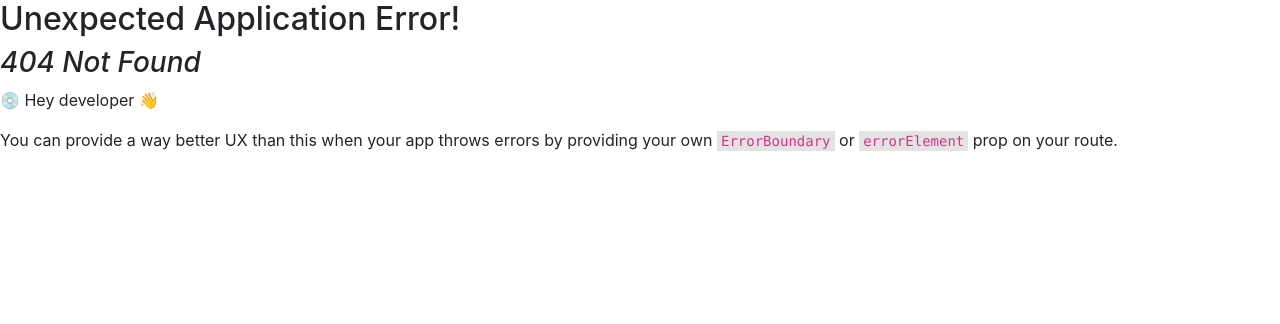
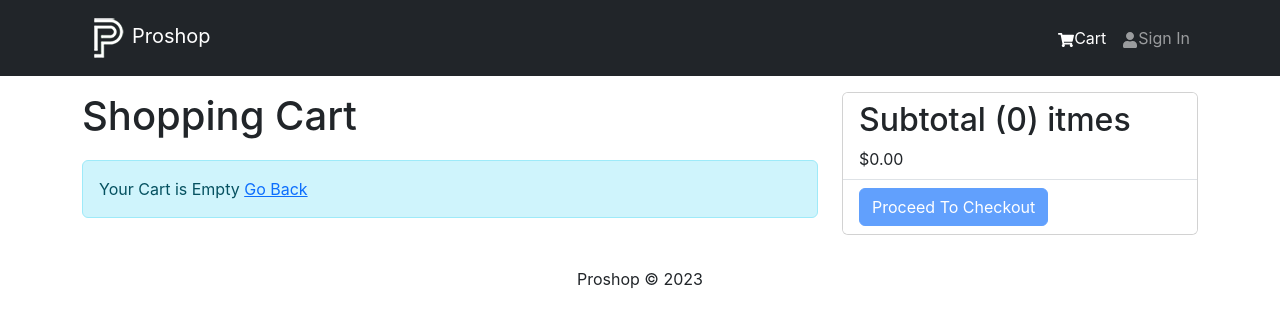
Before and after one commit to MeetJoshi1703/ecomm, a React (Create React App) app in the folder frontend/: page /cart in a window 1280 px wide. Before the commit this address had no page. Shown: the top 324 px of the page. Built offline with nearby package versions, Linux system fonts and the light colour scheme.

Commit message:
shopping cart functionality

```diff
--- a/frontend/package.json
+++ b/frontend/package.json
@@ -43,5 +43,8 @@
       "last 1 firefox version",
       "last 1 safari version"
     ]
+  },
+  "devDependencies": {
+    "browserify-fs": "^1.0.0"
   }
 }
--- a/frontend/src/components/Header.jsx
+++ b/frontend/src/components/Header.jsx
@@ -1,10 +1,16 @@
 import React from 'react';
-import {Navbar,Nav,Container} from 'react-bootstrap';
+import {Badge,Navbar,Nav,Container} from 'react-bootstrap';
 import { FaShoppingCart,FaUser } from 'react-icons/fa';
+import { useSelector } from 'react-redux';
 import logo from '../assets/logo.png';
 import {LinkContainer} from 'react-router-bootstrap';
 
+
 const Header = () => {
+
+    const { cartItems } = useSelector((state) => state.cart);
+
+
   return (
     <header>
         <Navbar bg='dark' variant='dark' expand='md' collapseOnSelect >
@@ -18,7 +24,14 @@
                 <Navbar.Toggle aria-controls='basic-bavbar-nav' />
                 <Navbar.Collapse id='basic-navbar-nav'>
                     <Nav className='ms-auto'>
-                    <LinkContainer to='/cart'><Nav.Link><FaShoppingCart />Cart</Nav.Link></LinkContainer>
+                    <LinkContainer to='/cart'><Nav.Link><FaShoppingCart />
+                    Cart
+                    {cartItems.length > 0 && (
+                        <Badge pill bg='success' style={{marginLeft:'5px'}}>
+                            {cartItems.reduce((a,c)=>a+c.qty,0)}
+                        </Badge>
+                    )}
+                    </Nav.Link></LinkContainer>
                     <LinkContainer to='/login'><Nav.Link><FaUser />Sign In</Nav.Link></LinkContainer>
                     </Nav>
                 </Navbar.Collapse>
--- a/frontend/src/index.js
+++ b/frontend/src/index.js
@@ -9,6 +9,7 @@
 import reportWebVitals from './reportWebVitals';
 import HomeScreen from './screens/HomeScreen';
 import ProductScreen from './screens/ProductScreen';
+import CartScreen from './screens/CartScreen';
 
 
 const router = createBrowserRouter(
@@ -16,6 +17,7 @@
     <Route path='/' element={<App />}>
       <Route path='/' index={true} element={<HomeScreen />} />
       <Route path='/product/:id' index={true} element={<ProductScreen />} />
+      <Route path='/cart' index={true} element={<CartScreen />} />
     </Route>
   )
 );
--- /dev/null
+++ b/frontend/src/screens/CartScreen.jsx
@@ -0,0 +1,103 @@
+import {Link,useNavigate} from 'react-router-dom';
+import {useDispatch,useSelector} from 'react-redux'
+import {Row,Col,ListGroup,Button,Card,Form,Image} from 'react-bootstrap';
+import {FaTrash} from 'react-icons/fa';
+import Message from '../components/Message';
+import { addToCart,removeFromCart } from '../slices/cartSlice';
+
+const CartScreen = () => {
+    const navigate = useNavigate();
+    const dispatch = useDispatch();
+
+    const cart = useSelector((state)=>state.cart);
+    const {cartItems} = cart;
+
+    const addToCartHandler=async (product,qty)=>{
+        dispatch(addToCart({...product,qty}))
+    }
+
+    const removeFromCartHandler=async (id)=>{
+        dispatch(removeFromCart(id));
+    }
+
+    const checkOutHandler = ()=>{
+        navigate('/login?redirect=/shipping')
+    }
+
+  return (
+    <Row>
+        <Col md={8}>
+            <h1 style={{marginBottom:'20PX'}}>Shopping Cart</h1>
+            { cartItems.length === 0 ? (
+                <Message>
+                    Your Cart is Empty <Link to='/'>Go Back</Link>
+                </Message>
+            ) : (
+                <ListGroup variant='flush'>
+                    {cartItems.map((item)=>(
+                        <ListGroup.Item key={item._id}>
+                            <Row>
+                                <Col md={2}>
+                                    <Image src={item.image} alt={item.name} fluid rounded />
+                                </Col>
+                                <Col md={3}>
+                                    <Link to ={`/product/${item._id}`}>{item.name}</Link>
+                                </Col>
+                                <Col md={2}>
+                                    ${item.price}
+                                </Col>
+                                <Col md={2}>
+                                <Form.Control
+                                    as='select'
+                                    value={item.qty}
+                                    onChange={(e)=>addToCartHandler(item,Number(e.target.value))}
+                                    >
+
+                                    {[...Array(item.countInStock).keys()].map((x)=>(
+                                        <option key={x+1} value={x+1}>
+                                        {x+1}
+                                        </option>
+                                    ))}
+
+                                </Form.Control>
+                                </Col>
+                                <Col md={2}>
+                                    <Button type='button' variant='light' onClick={()=>removeFromCartHandler(item._id)}>
+                                        <FaTrash />
+                                    </Button>
+                                </Col>
+                            </Row>
+                        </ListGroup.Item>
+                    ))}
+                </ListGroup>
+            ) }
+        </Col>
+        <Col md={4}>
+            <Card>
+                <ListGroup variant = 'flush'>
+                    <ListGroup.Item>
+                        <h2>
+                            Subtotal ({cartItems.reduce((acc,item)=>acc+item.qty,0)})
+                            itmes
+                        </h2>
+                        ${cartItems.reduce((acc,item)=>acc+item.qty*item.price,0).toFixed(2)}
+                    </ListGroup.Item>
+                    <ListGroup.Item>
+                        <Button
+                            type='button'
+                            className='btn-block'
+                            disabled={cartItems.length===0}
+                            onClick={checkOutHandler}
+                        >
+                            Proceed To Checkout
+                        </Button>
+                    </ListGroup.Item>
+                </ListGroup>
+            </Card>
+        </Col>
+    </Row>
+
+  )
+}
+
+export default CartScreen
--- a/frontend/src/screens/ProductScreen.jsx
+++ b/frontend/src/screens/ProductScreen.jsx
@@ -1,17 +1,29 @@
-import { useParams } from "react-router-dom";
+import { useState } from "react";
+import { useParams,useNavigate } from "react-router-dom";
 import { Link } from "react-router-dom";
-import { Row,Col,Image,ListGroup,Card,Button } from "react-bootstrap";
+import { Row,Col,Image,ListGroup,Card,Button,Form } from "react-bootstrap";
 import Rating from "../components/Rating";
+import { useDispatch } from "react-redux";
 import { useGetProductDetailsQuery } from "../slices/productsApiSlice";
 import Loader from "../components/Loader";
 import Message from "../components/Message";
+import { addToCart } from "../slices/cartSlice";
 
 const ProductScreen = () => {
 
   const { id } = useParams();
-
+  const dispatch = useDispatch();
+  const navigate = useNavigate();
+  const [qty,setQty] = useState(1);
   const {data:product,isLoading,error}=useGetProductDetailsQuery(id);
 
+  const addToCartHandler = ()=>{
+    dispatch(addToCart({
+      ...product,
+      qty
+    }));
+    navigate('/cart');
+  }
 
   return (
     <>
@@ -53,8 +65,35 @@
                   </Col>
                 </Row>
               </ListGroup.Item>
+              {product.countInStock > 0 && (
+                <ListGroup.Item>
+                  <Row>
+                    <Col>Qty</Col>
+                    <Col>
+                      <Form.Control
+                        as='select'
+                        value={qty}
+                        onChange={(e)=>setQty(Number(e.target.value))}
+                      >
+
+                        {[...Array(product.countInStock).keys()].map((x)=>(
+                          <option key={x+1} value={x+1}>
+                            {x+1}
+                          </option>
+                        ))}
+
+                      </Form.Control>
+                    </Col>
+                  </Row>
+                </ListGroup.Item>
+              )}
               <ListGroup.Item>
-                <Button className="btn-block" type="button" disabled={product.countInStock===0}>
+                <Button
+                  className="btn-block"
+                  type="button"
+                  disabled={product.countInStock===0}
+                  onClick={addToCartHandler}
+                >
                   Add to Cart
                 </Button>
               </ListGroup.Item>
--- /dev/null
+++ b/frontend/src/slices/cartSlice.js
@@ -0,0 +1,36 @@
+import { createSlice } from '@reduxjs/toolkit';
+import { updateCart } from '../utils/cartUtils';
+const initialState = localStorage.getItem('cart') ? JSON.parse(localStorage.getItem('cart')):{cartItems:[]};
+
+
+
+const cartSlice = createSlice({
+    name:'cart',
+    initialState,
+    reducers:{
+        addToCart:(state,action)=>{
+
+            const item = action.payload;
+
+            const existItem = state.cartItems.find((x)=>x._id===item._id);
+
+            if(existItem){
+                state.cartItems = state.cartItems.map((x)=>x._id===existItem._id?item:x)
+            }else{
+                state.cartItems=[...state.cartItems,item];
+            }
+
+            return updateCart(state);
+
+        },
+        removeFromCart:(state,action)=>{
+            state.cartItems = state.cartItems.filter((x)=>x._id!==action.payload);
+
+            return updateCart(state);
+        }
+    }
+})
+
+
+export const {addToCart,removeFromCart} = cartSlice.actions;
+export default cartSlice.reducer;
--- a/frontend/src/store.js
+++ b/frontend/src/store.js
@@ -1,9 +1,11 @@
 import {configureStore} from '@reduxjs/toolkit';
 import { apiSlice } from './slices/apiSlice';
+import cartSliceReducer from './slices/cartSlice';
 
 const store = configureStore({
     reducer:{
         [apiSlice.reducerPath]:apiSlice.reducer,
+        cart:cartSliceReducer
     },
     middleware:(getDefaultMiddleware)=>getDefaultMiddleware().concat(apiSlice.middleware),
     devTools:true
--- /dev/null
+++ b/frontend/src/utils/cartUtils.js
@@ -0,0 +1,24 @@
+export const addDecimals=(num)=> (Math.round(num*100)/100).toFixed(2);
+
+
+export const updateCart =(state)=>{
+     //calculate items price
+     state.itemsPrice = addDecimals(state.cartItems.reduce((acc,item)=>acc + item.price*item.qty,0));
+
+     //calculate shipping price
+     state.shippingPrice=addDecimals(state.itemsPrice>100?0:10);
+
+     //calculate tax price
+     state.taxPrice = addDecimals(Number(0.15*state.itemsPrice));
+
+     //calculate total price
+     state.totalPrice =(
+         Number(state.itemsPrice)+
+         Number(state.shippingPrice)+
+         Number(state.taxPrice)
+     ).toFixed(2);
+
+     localStorage.setItem('cart',JSON.stringify(state));
+
+     return state;
+}
```
Also changed, not shown: 1 other file (tests, documents, lock files or other folders).
